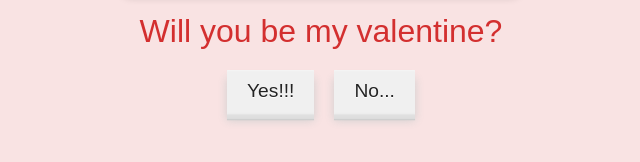
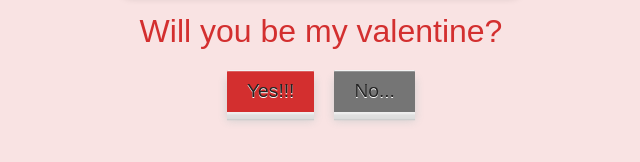
Before and after one commit to cameronae/cameronae.github.io, a plain HTML site: page index.html in a window 1280 px wide. Shown: the part 498-660 px from the top of the page, without its empty margins (319-959 px from the left). Drawn offline with Linux system fonts and the light colour scheme.

Commit message:
Update styles.css

```diff
--- a/styles.css
+++ b/styles.css
@@ -46,7 +46,7 @@ body {
 
 .button {
 	position: relative;
-	background-color: #f0f0f0;
+	background-color: #d32f2f;
 	border: 0;
 	color: #242424;
 	border-radius: 0.5px;
@@ -86,3 +86,7 @@ body {
 		transition: height 0.25s ease;
 	}
 }
+.button.no
+{
+	background-color: #757575
+}
```
